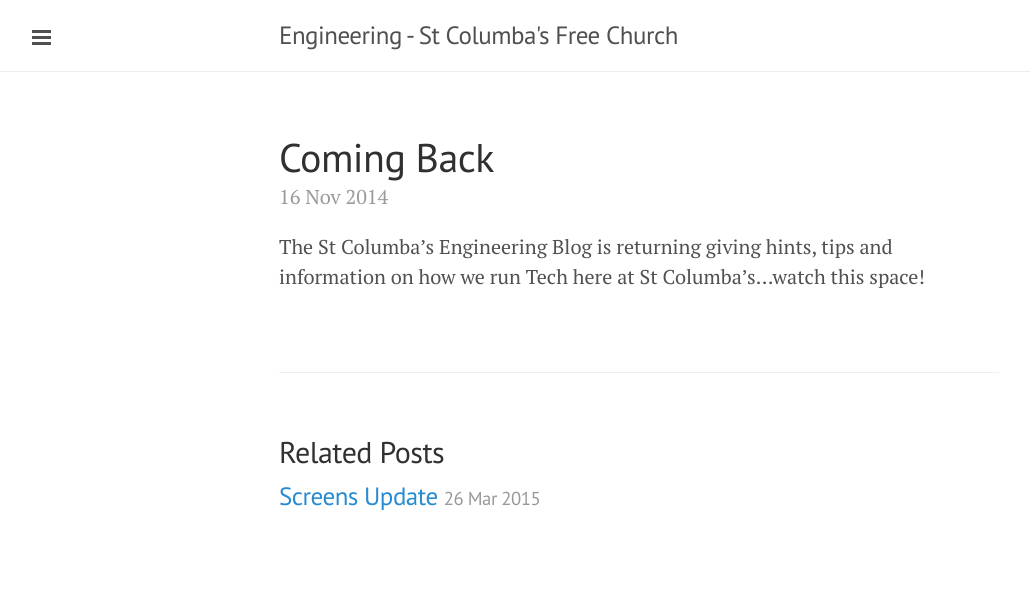
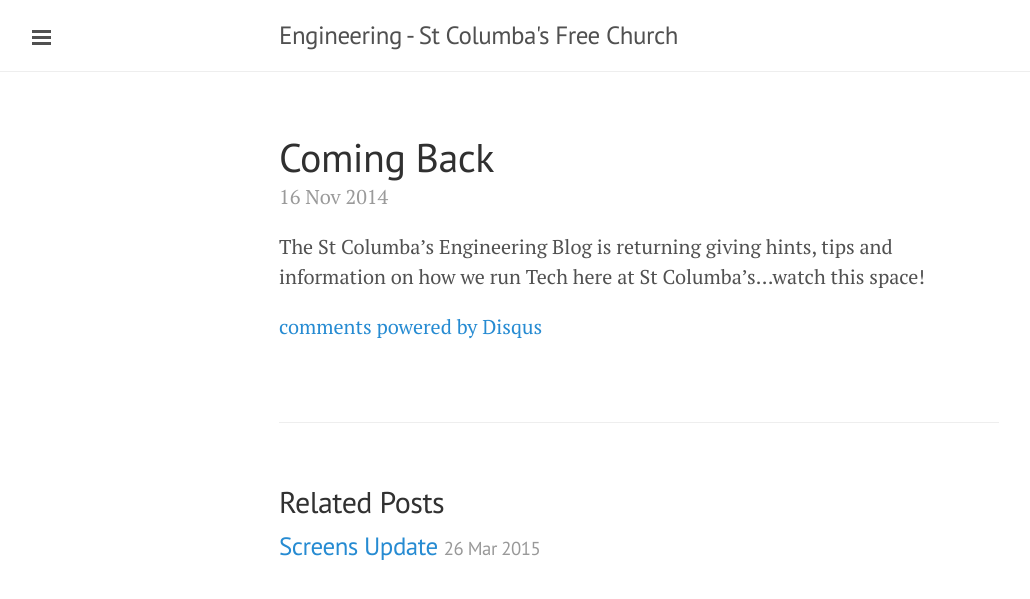
Before and after one commit to stcolumbas/stcolumbas.github.io, a Jekyll site: the page built from _posts/2014-11-16-coming-back.md, in a window 1280 px wide. Shown: the top 599 px of the page, without its empty margins (1-1031 px from the left). Built offline with Jekyll 4.4.1, drawn with Linux system fonts in a browser that asks for light colours; Markdown is read by kramdown in place of the engine named in the settings; comment, search, counter and statistics services are not loaded; some of the changed lines change nothing that is shown.

Commit message:
Add Disqus

```diff
--- /dev/null
+++ b/_includes/comments.html
@@ -0,0 +1,15 @@
+<div id="disqus_thread"></div>
+<script type="text/javascript">
+  /* * * CONFIGURATION VARIABLES: EDIT BEFORE PASTING INTO YOUR WEBPAGE * * */
+  var disqus_shortname = 'stcsfc'; // required: replace example with your forum shortname
+  var disqus_identifier = "{{ site.disqusid }}{{ page.url | replace:'index.html','' }}";
+
+  /* * * DON'T EDIT BELOW THIS LINE * * */
+  (function() {
+    var dsq = document.createElement('script'); dsq.type = 'text/javascript'; dsq.async = true;
+    dsq.src = '//' + disqus_shortname + '.disqus.com/embed.js';
+    (document.getElementsByTagName('head')[0] || document.getElementsByTagName('body')[0]).appendChild(dsq);
+  })();
+</script>
+<noscript>Please enable JavaScript to view the <a href="http://disqus.com/?ref_noscript">comments powered by Disqus.</a></noscript>
+<a href="http://disqus.com" class="dsq-brlink">comments powered by <span class="logo-disqus">Disqus</span></a>
--- a/_layouts/post.html
+++ b/_layouts/post.html
@@ -6,6 +6,7 @@
   <h1 class="post-title">{{ page.title }}</h1>
   <span class="post-date">{{ page.date | date_to_string }}</span>
   {{ content }}
+  {% include comments.html %}
 </div>
 
 <div class="related">
```
